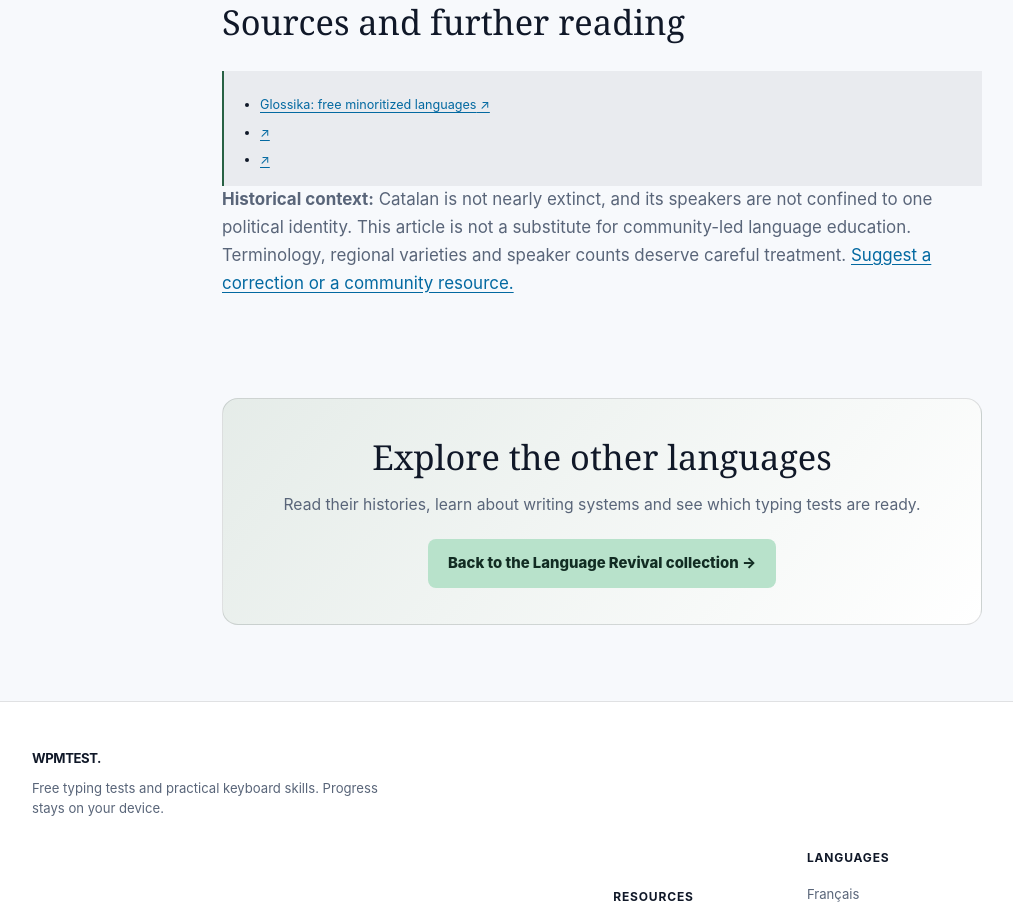
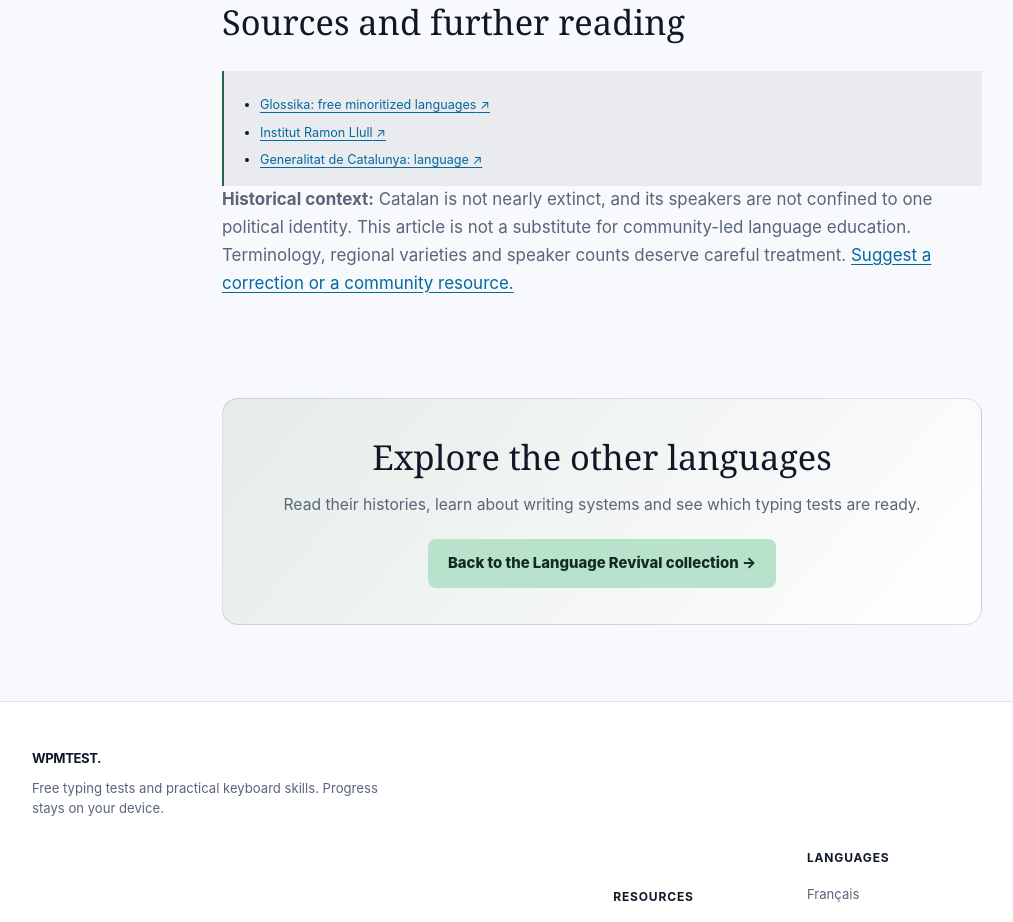
Before and after one commit to Lahainalindsay/TypeWell, a Next.js app: page /language-revival/catalan/ in a window 1280 px wide. Shown: the part 3914-4836 px from the top of the page, without its empty margins (38-1051 px from the left). Built offline with nearby package versions, Linux system fonts and the light colour scheme.

Commit message:
Fix heterogeneous source label rendering in expanded articles

```diff
--- a/app/language-revival/[slug]/page.tsx
+++ b/app/language-revival/[slug]/page.tsx
@@ -45,7 +45,7 @@ export default async function RevivalArticle({ params }: Props) {
  {language.testPath ? <aside className={styles.cta}><p className={styles.eyebrow}>WPMTest · Free typing practice</p><h2>Try the {language.name} typing test</h2><p>Practice written characters with speed and accuracy feedback. This is not a language proficiency assessment.</p><Link className={styles.button} href={language.testPath}>Start the typing test →</Link></aside>
  : <p>We are preparing a dedicated typing test, but it is not live yet. A responsible test needs verified passages in the language or variety, the right keyboard input method and accurate scoring. We will not pass off English filler or unreviewed translations as genuine practice.</p>}
  {language.glossika && <div className={styles.resource}><p className={styles.eyebrow}>External learning resource</p><h3>Glossika: practice beyond typing</h3><p>Glossika currently lists {language.name} in its course catalogue. It emphasizes sentence-based language practice, which serves a different purpose from typing-speed measurement. Check course availability and terms on Glossika.</p><a href="https://ai.glossika.com/home" rel="noopener noreferrer">Explore the Glossika course catalogue ↗</a><p><small>This is a normal external link, not an affiliate-tracking link. If affiliate links are introduced, WPMTest will disclose commissions clearly.</small></p></div>}
- <h2>Sources and further reading</h2><div className={styles.sources}><ul>{[...language.sources,...(expansion?.reading ?? [])].map(source=><li key={source.url}><a href={source.url} rel="noopener noreferrer">{source.name} ↗</a></li>)}</ul></div>
+ <h2>Sources and further reading</h2><div className={styles.sources}><ul>{[...language.sources,...(expansion?.reading ?? [])].map(source=><li key={source.url}><a href={source.url} rel="noopener noreferrer">{"name" in source ? source.name : source.label} ↗</a></li>)}</ul></div>
  <p><strong>Historical context:</strong> {expansion?.caution} This article is not a substitute for community-led language education. Terminology, regional varieties and speaker counts deserve careful treatment. <Link href="/contact/">Suggest a correction or a community resource.</Link></p>
  </section>
  <aside className={styles.finalCta}><h2>Explore the other languages</h2><p>Read their histories, learn about writing systems and see which typing tests are ready.</p><Link className={styles.button} href="/language-revival/">Back to the Language Revival collection →</Link></aside>
```
